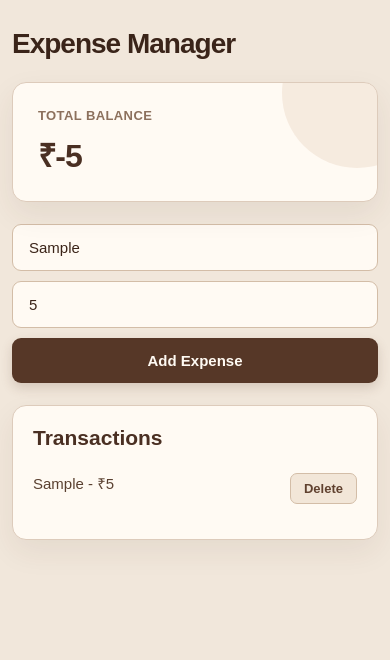
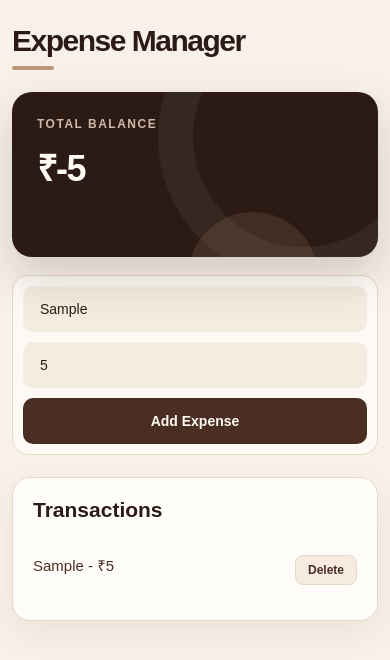
Before and after one commit to adarshdarokar/E-tracker, a plain HTML site: page index.html in a window 390 px wide. Both pictures are taken after typing "Sample", "5" into the empty fields and a click on the button "Add Expense". Drawn offline with Linux system fonts and the light colour scheme.

Commit message:
style: redesign expense tracker interface

```diff
--- a/style.css
+++ b/style.css
@@ -4,150 +4,191 @@
     box-sizing: border-box;
 }
 
+:root {
+    --espresso: #2b1b14;
+    --coffee: #4b2e22;
+    --mocha: #76533f;
+    --latte: #b99678;
+    --cream: #f8f1e8;
+    --paper: #fffdf9;
+    --sand: #e7d7c6;
+    --line: #eadfd3;
+    --muted: #927d6c;
+}
+
 body {
+    min-height: 100vh;
     font-family: Arial, sans-serif;
-    min-height: 100vh;
-    background: #f1e7db;
-    color: #3b2418;
-    padding: 50px 20px;
+    background: var(--cream);
+    color: var(--espresso);
+    padding: 35px 20px;
 }
 
 .container {
     width: 100%;
-    max-width: 760px;
-    margin: 0 auto;
+    max-width: 820px;
+    margin: auto;
 }
 
-/* Header */
+
+/* HEADER */
 
 h1 {
-    color: #3a2419;
-    font-size: 34px;
-    font-weight: 700;
-    letter-spacing: -1px;
+    display: inline-block;
+    color: var(--espresso);
+    font-size: 38px;
+    font-weight: 800;
+    letter-spacing: -1.5px;
     margin-bottom: 28px;
 }
 
-/* Balance */
+h1::after {
+    content: "";
+    display: block;
+    width: 42px;
+    height: 4px;
+    margin-top: 8px;
+    border-radius: 20px;
+    background: var(--latte);
+}
+
+
+/* BALANCE */
 
 .balance-card {
     position: relative;
     overflow: hidden;
-    background: #fffaf3;
+    min-height: 190px;
     padding: 32px;
-    border: 1px solid #ddcbbb;
-    border-radius: 16px;
-    margin-bottom: 22px;
-    box-shadow: 0 12px 30px rgba(74, 47, 34, 0.08);
+    margin-bottom: 18px;
+    border-radius: 24px;
+    background: var(--espresso);
+    color: white;
+    box-shadow: 0 20px 45px rgba(43, 27, 20, 0.18);
+}
+
+.balance-card::before {
+    content: "";
+    position: absolute;
+    width: 220px;
+    height: 220px;
+    right: -70px;
+    top: -100px;
+    border-radius: 50%;
+    border: 35px solid rgba(255, 255, 255, 0.05);
 }
 
 .balance-card::after {
     content: "";
     position: absolute;
-    width: 150px;
-    height: 150px;
-    right: -55px;
-    top: -65px;
+    width: 130px;
+    height: 130px;
+    right: 60px;
+    bottom: -85px;
     border-radius: 50%;
-    background: #ead8c5;
-    opacity: 0.45;
+    background: rgba(185, 150, 120, 0.15);
 }
 
 .balance-card p {
     position: relative;
-    z-index: 1;
-    color: #8c705c;
-    font-size: 13px;
-    font-weight: 600;
-    letter-spacing: 0.4px;
+    z-index: 2;
+    margin-bottom: 12px;
+    color: #cdb9a7;
+    font-size: 12px;
+    font-weight: 700;
+    letter-spacing: 1.5px;
     text-transform: uppercase;
-    margin-bottom: 10px;
 }
 
 .balance-card h2 {
     position: relative;
-    z-index: 1;
-    color: #4a2f22;
-    font-size: 38px;
+    z-index: 2;
+    color: #fffaf4;
+    font-size: 44px;
     font-weight: 700;
-    letter-spacing: -1px;
+    letter-spacing: -1.5px;
 }
 
-/* Form */
+
+/* FORM */
 
 #expenseForm {
-    display: flex;
+    display: grid;
+    grid-template-columns: 1fr 180px auto;
     gap: 10px;
+    padding: 12px;
     margin-bottom: 22px;
+    border: 1px solid var(--sand);
+    border-radius: 16px;
+    background: rgba(255, 253, 249, 0.8);
 }
 
 #expenseForm input {
-    flex: 1;
-    min-width: 0;
+    width: 100%;
     padding: 14px 16px;
-    background: #fffaf3;
-    color: #3b2418;
-    border: 1px solid #d3bda7;
-    border-radius: 9px;
+    border: 1px solid transparent;
+    border-radius: 10px;
     outline: none;
-    font-size: 15px;
+    background: #f4ebe1;
+    color: var(--espresso);
+    font-size: 14px;
     transition: 0.2s ease;
 }
 
 #expenseForm input::placeholder {
-    color: #aa927e;
+    color: var(--muted);
 }
 
 #expenseForm input:focus {
-    border-color: #765139;
-    box-shadow: 0 0 0 3px rgba(118, 81, 57, 0.1);
+    background: var(--paper);
+    border-color: var(--latte);
+    box-shadow: 0 0 0 3px rgba(185, 150, 120, 0.12);
 }
 
 #expenseForm button {
-    padding: 14px 22px;
+    padding: 0 22px;
     border: none;
-    border-radius: 9px;
-    background: #563727;
-    color: #fffaf3;
+    border-radius: 10px;
+    background: var(--coffee);
+    color: #fffaf4;
+    font-size: 14px;
+    font-weight: 700;
     cursor: pointer;
-    font-size: 15px;
-    font-weight: 600;
     transition: 0.2s ease;
-    box-shadow: 0 5px 12px rgba(86, 55, 39, 0.18);
 }
 
 #expenseForm button:hover {
-    background: #43291d;
-    transform: translateY(-1px);
+    background: var(--espresso);
+    transform: translateY(-2px);
 }
 
 #expenseForm button:active {
     transform: translateY(0);
 }
 
-/* Transactions */
+
+/* TRANSACTIONS */
 
 .transactions {
-    background: #fffaf3;
     padding: 26px;
-    border: 1px solid #ddcbbb;
-    border-radius: 16px;
-    box-shadow: 0 12px 30px rgba(74, 47, 34, 0.07);
+    border: 1px solid var(--sand);
+    border-radius: 20px;
+    background: var(--paper);
+    box-shadow: 0 12px 35px rgba(76, 51, 37, 0.07);
 }
 
 .transactions h2 {
-    color: #4a2f22;
+    color: var(--espresso);
     font-size: 21px;
-    font-weight: 700;
-    margin-bottom: 8px;
+    margin-bottom: 18px;
 }
 
 #expenseList {
     list-style: none;
-    margin-top: 8px;
 }
 
-/* Transaction row */
+
+/* TRANSACTION */
 
 #expenseList li {
     display: flex;
@@ -155,8 +196,8 @@ h1 {
     justify-content: space-between;
     gap: 15px;
     padding: 17px 4px;
-    color: #5a4030;
-    border-bottom: 1px solid #eadbc9;
+    border-bottom: 1px dashed var(--line);
+    color: var(--coffee);
     font-size: 15px;
 }
 
@@ -164,67 +205,69 @@ h1 {
     border-bottom: none;
 }
 
-/* Buttons inside transactions */
+
+/* BUTTONS */
 
 #expenseList button {
-    border: 1px solid #d3bda7;
-    background: #f2e6d8;
-    color: #60412f;
-    padding: 7px 13px;
-    border-radius: 7px;
+    padding: 7px 12px;
+    border: 1px solid var(--sand);
+    border-radius: 8px;
+    background: #f5ebe1;
+    color: var(--coffee);
+    font-size: 12px;
+    font-weight: 700;
     cursor: pointer;
-    font-size: 13px;
-    font-weight: 600;
     transition: 0.2s ease;
 }
 
 #expenseList button:hover {
-    background: #e5d1bd;
-    border-color: #c5a88e;
+    background: var(--sand);
+    border-color: var(--latte);
+    transform: translateY(-1px);
 }
 
 #expenseList button:active {
-    transform: scale(0.97);
+    transform: scale(0.96);
 }
 
-/* Responsive */
 
-@media (max-width: 600px) {
+/* MOBILE */
+
+@media (max-width: 650px) {
 
     body {
-        padding: 28px 12px;
+        padding: 24px 12px;
     }
 
     h1 {
-        font-size: 28px;
+        font-size: 30px;
         margin-bottom: 22px;
     }
 
     .balance-card {
+        min-height: 165px;
         padding: 25px;
-        border-radius: 14px;
+        border-radius: 20px;
     }
 
     .balance-card h2 {
-        font-size: 32px;
+        font-size: 36px;
     }
 
     #expenseForm {
-        flex-direction: column;
+        grid-template-columns: 1fr;
+        padding: 10px;
     }
 
     #expenseForm input,
-    #expenseForm > button {
+    #expenseForm button {
         width: 100%;
-    }
-
-    #expenseForm button {
-        padding: 14px;
+        min-height: 46px;
     }
 
     .transactions {
         padding: 20px;
-        border-radius: 14px;
+        border-radius: 18px;
     }
 
     #expenseList li {
```
